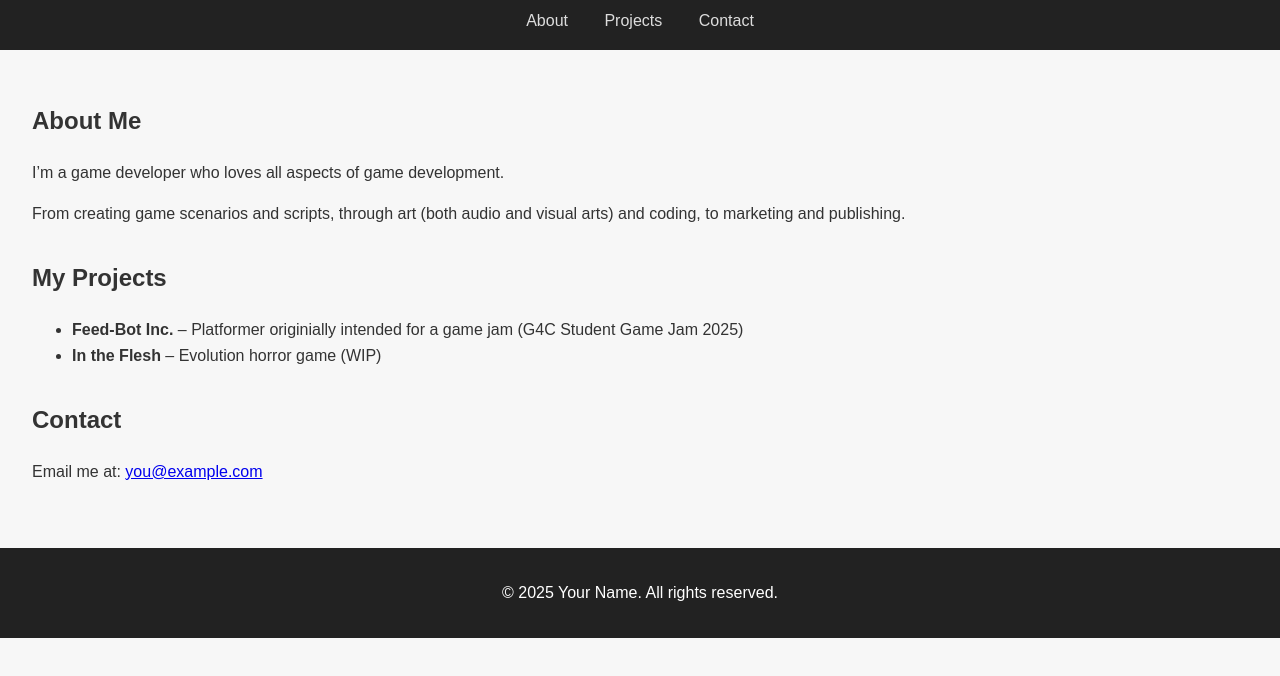
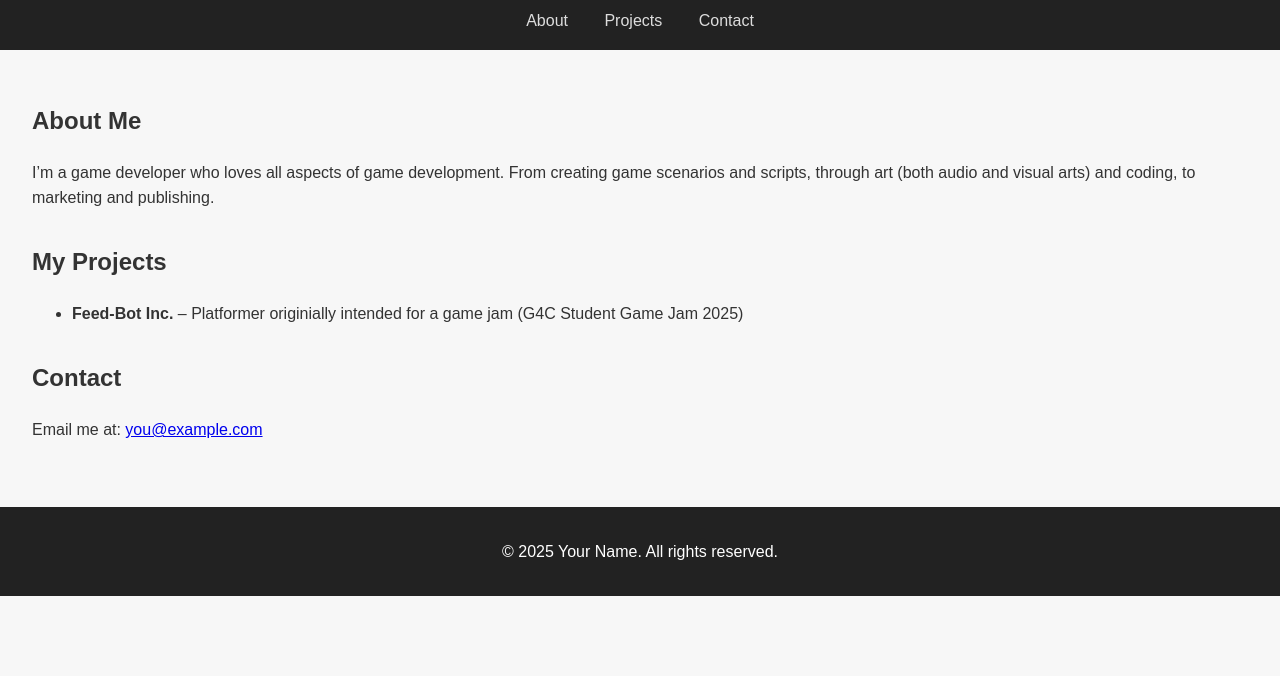
Before and after one commit to BBS-nr/BBS-Website, a plain HTML site: page index.html in a window 1280 px wide. Shown: the part 102-778 px from the top of the page. Drawn offline with Linux system fonts and the light colour scheme.

Commit message:
Update index.html
Mini edit 3

```diff
--- a/index.html
+++ b/index.html
@@ -20,15 +20,13 @@
   <main>
     <section id="about">
       <h2>About Me</h2>
-      <p>I’m a game developer who loves all aspects of game development.</p>
-      <p>From creating game scenarios and scripts, through art (both audio and visual arts) and coding, to marketing and publishing.</p>
+      <p>I’m a game developer who loves all aspects of game development. From creating game scenarios and scripts, through art (both audio and visual arts) and coding, to marketing and publishing.</p>
     </section>
 
     <section id="projects">
       <h2>My Projects</h2>
       <ul>
         <li><strong>Feed-Bot Inc.</strong> – Platformer originially intended for a game jam (G4C Student Game Jam 2025)</li>
-        <li><strong>In the Flesh</strong> – Evolution horror game (WIP)</li>
       </ul>
     </section>
 
```
